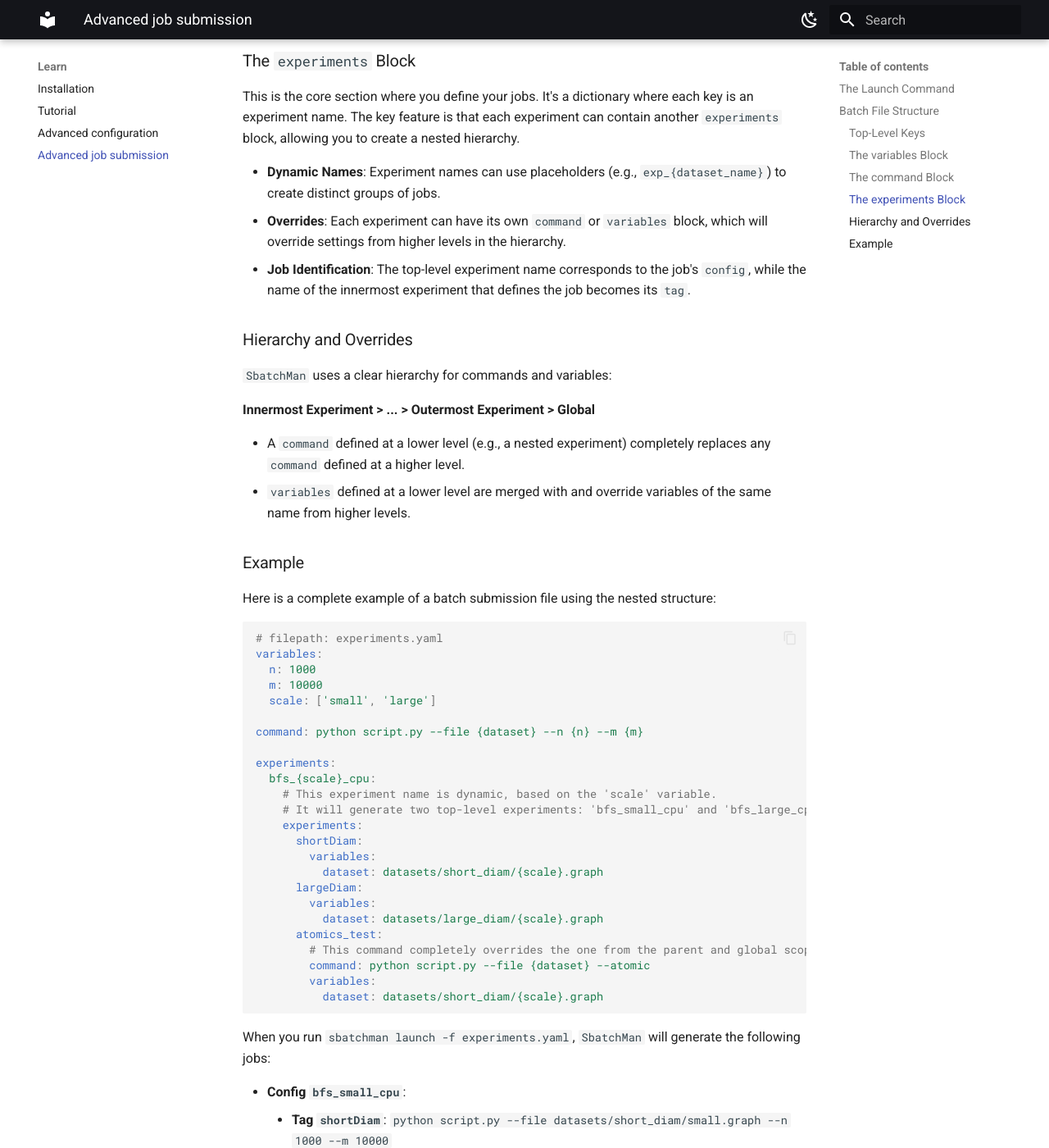
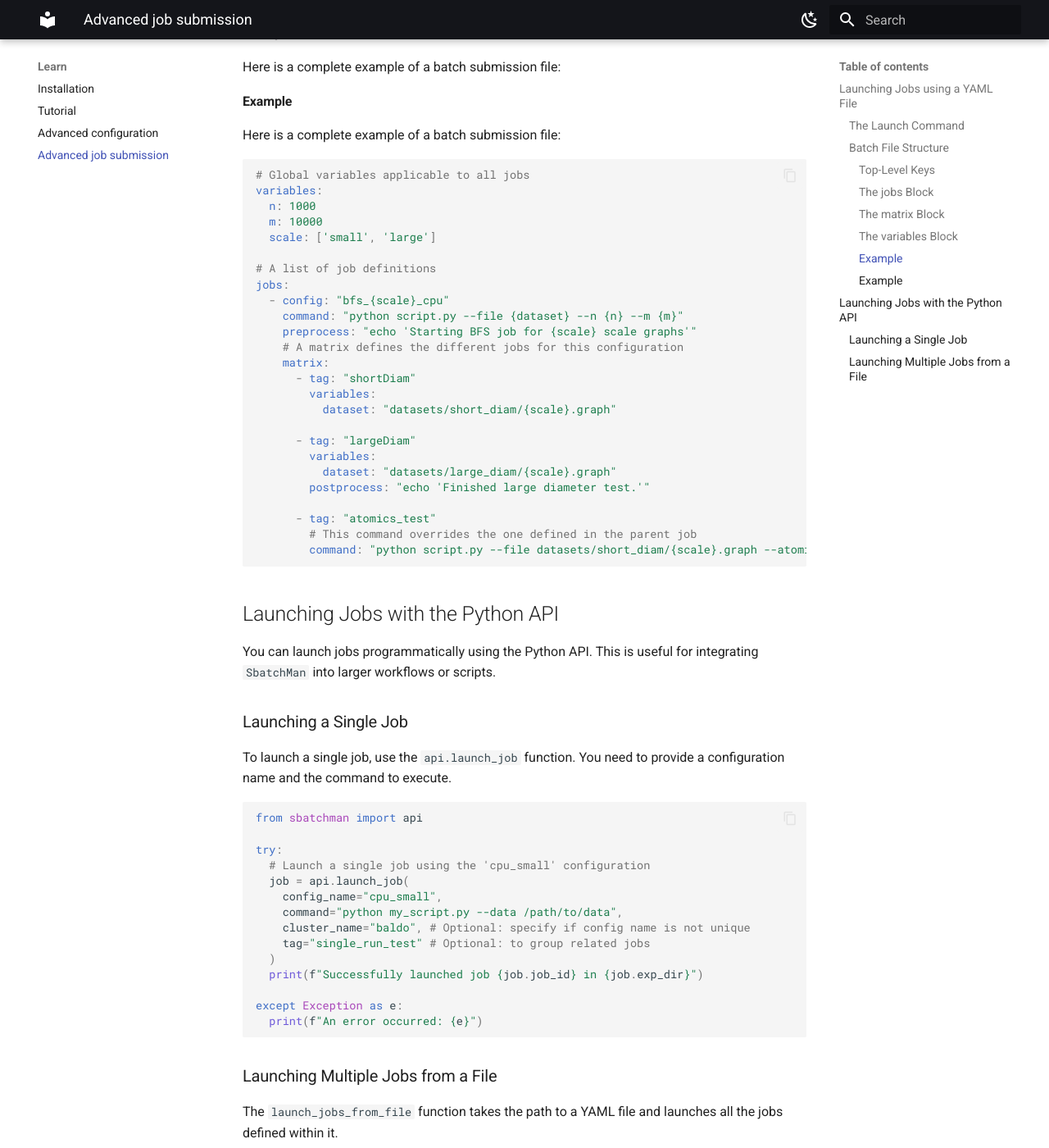
Before and after one commit to LorenzoPichetti/SbatchMan, an MkDocs documentation site: the page built from docs/learn/launching_jobs.md, in a window 1280 px wide and 1400 px high, scrolled down 2064 px. Shown: the whole window at 82% size. Built offline with MkDocs 1.6.1 and Material for MkDocs 9.7.7, drawn with Linux system fonts in a browser that asks for light colours; some of the changed text lies outside the part shown.

Commit message:
added preprocessing, postprocessing, improved jobs configuration documentation

````diff
--- a/docs/learn/launching_jobs.md
+++ b/docs/learn/launching_jobs.md
@@ -1,8 +1,11 @@
 # Advanced Job Submission
 
-`SbatchMan` simplifies running large-scale experiments by allowing you to launch multiple jobs from a single YAML file. This approach is ideal for parameter sweeps and testing combinations of different parameters.
+`SbatchMan` supports launching jobs using a YAML file or through the Python API. This guide will walk you through both methods, allowing you to manage complex job configurations and launch them efficiently.
 
-## The Launch Command
+## Launching Jobs using a YAML File
+This section explains how to use `SbatchMan` to launch jobs defined in a YAML file. This is particularly useful for managing complex experiments with multiple configurations and parameters.
+
+### The Launch Command
 
 To launch a batch of jobs, use the `launch` command with the `--file` option:
 
@@ -10,122 +13,138 @@ To launch a batch of jobs, use the `launch` command with the `--file` option:
 sbatchman launch --file experiments.yaml
 ```
 
-You can combine this with other `launch` options to filter which jobs from the file are submitted. For example, to only run jobs with a specific tag:
+### Batch File Structure
 
-```bash
-sbatchman launch -f experiments.yaml --include_tag shortDiam
-```
+The batch submission file is a YAML file that defines global variables and a list of job templates. `SbatchMan` will generate a job for each unique combination of parameters.
 
-## Batch File Structure
+#### Top-Level Keys
 
-The batch submission file is a YAML file that defines variables, commands, and a nested structure of experiments. `SbatchMan` will generate a job for each unique combination of parameters defined at every level of the hierarchy.
+The file has two main top-level keys:
 
-### Top-Level Keys
+-   `variables`: Defines global variables applicable to all jobs.
+-   `jobs`: A list of job templates.
 
-The file has three main top-level keys:
+#### The `jobs` Block
 
--   `variables`: Defines global variables for all experiments.
--   `command`: A default command template for all jobs.
--   `experiments`: The main block defining the jobs to be run in a hierarchical structure.
+This is a list where each item defines a job template. Each template can have the following keys:
 
-### The `variables` Block
+-   `config`: The name of the configuration to use. This can be dynamic, using variables (e.g., `gpu_partition_{gpu_number}`).
+-   `command`: A command template for the job.
+-   `preprocess`: An optional command to run before the main `command`.
+-   `postprocess`: An optional command to run after the main `command`.
+-   `variables`: A dictionary of variables that apply only to this job template.
+-   `matrix`: A list of variations for this job template. Each variation will generate one or more jobs.
 
-This section defines variables that will be used to generate different job configurations. The final set of jobs is the Cartesian product of all variable values.
+#### The `matrix` Block
+
+Each entry in the `matrix` list defines a specific set of runs for a job template and must contain a `tag`. It can also contain:
+
+-   `variables`: To define or override variables for this specific variation.
+-   `command`: To provide a command that overrides the job template's command.
+-   `preprocess`: To override the job template's preprocess command.
+-   `postprocess`: To override the job template's postprocess command.
+
+#### The `variables` Block
+
+This section defines variables that will be used to generate different job configurations. The final set of jobs is the Cartesian product of all applicable variable values.
 
 Variables can be defined in three ways:
 
 1.  **As a list of values:**
-    ```yaml
-    variables:
-      learning_rate: [0.01, 0.001]
-      use_gpu: [True, False]
-    ```
+  ```yaml
+  variables:
+    learning_rate: [0.01, 0.001]
+    use_gpu: [True, False]
+  ```
 2.  **As a path to a file:** `SbatchMan` will treat each line in the file as a value for the variable.
-    ```yaml
-    variables:
-      dataset_path: datasets.txt
-    ```
-    If `datasets.txt` contains:
-    ```
-    datasets/data1.csv
-    datasets/data2.csv
-    ```
-    Then `dataset_path` will have two possible values: `datasets/data1.csv` and `datasets/data2.csv`.
+  ```yaml
+  variables:
+    dataset_path: datasets.txt
+  ```
 3.  **As a path to a directory:** `SbatchMan` will treat each file in the directory as a value for the variable.
-    ```yaml
-    variables:
-      dataset_path: datasets/
-    ```
-    If `datasets/` contains:
-    ```
-    data1.csv
-    data2.csv
-    ```
-    Then `dataset_path` will have two possible values: `datasets/data1.csv` and `datasets/data2.csv`.
+  ```yaml
+  variables:
+    dataset_path: datasets/
+  ```
 
-### The `command` Block
+#### Example
 
-This is a global command template. Placeholders in the format `{variable_name}` will be replaced by the values of the defined variables.
+Here is a complete example of a batch submission file:
+
+#### Example
+
+Here is a complete example of a batch submission file:
 
 ```yaml
-command: python train.py --lr {learning_rate} --data {dataset_path}
-```
-
-### The `experiments` Block
-
-This is the core section where you define your jobs. It's a dictionary where each key is an experiment name. The key feature is that each experiment can contain another `experiments` block, allowing you to create a nested hierarchy.
-
--   **Dynamic Names**: Experiment names can use placeholders (e.g., `exp_{dataset_name}`) to create distinct groups of jobs.
--   **Overrides**: Each experiment can have its own `command` or `variables` block, which will override settings from higher levels in the hierarchy.
--   **Job Identification**: The top-level experiment name corresponds to the job's `config`, while the name of the innermost experiment that defines the job becomes its `tag`.
-
-### Hierarchy and Overrides
-
-`SbatchMan` uses a clear hierarchy for commands and variables:
-
-**Innermost Experiment > ... > Outermost Experiment > Global**
-
--   A `command` defined at a lower level (e.g., a nested experiment) completely replaces any `command` defined at a higher level.
--   `variables` defined at a lower level are merged with and override variables of the same name from higher levels.
-
-### Example
-
-Here is a complete example of a batch submission file using the nested structure:
-
-```yaml
-# filepath: experiments.yaml
+# Global variables applicable to all jobs
 variables:
   n: 1000
   m: 10000
   scale: ['small', 'large']
 
-command: python script.py --file {dataset} --n {n} --m {m}
+# A list of job definitions
+jobs:
+  - config: "bfs_{scale}_cpu"
+    command: "python script.py --file {dataset} --n {n} --m {m}"
+    preprocess: "echo 'Starting BFS job for {scale} scale graphs'"
+    # A matrix defines the different jobs for this configuration
+    matrix:
+      - tag: "shortDiam"
+        variables:
+          dataset: "datasets/short_diam/{scale}.graph"
 
-experiments:
-  bfs_{scale}_cpu:
-    # This experiment name is dynamic, based on the 'scale' variable.
-    # It will generate two top-level experiments: 'bfs_small_cpu' and 'bfs_large_cpu'.
-    experiments:
-      shortDiam:
+      - tag: "largeDiam"
         variables:
-          dataset: datasets/short_diam/{scale}.graph
-      largeDiam:
-        variables:
-          dataset: datasets/large_diam/{scale}.graph
-      atomics_test:
-        # This command completely overrides the one from the parent and global scope.
-        command: python script.py --file {dataset} --atomic
-        variables:
-          dataset: datasets/short_diam/{scale}.graph
+          dataset: "datasets/large_diam/{scale}.graph"
+        postprocess: "echo 'Finished large diameter test.'"
+
+      - tag: "atomics_test"
+        # This command overrides the one defined in the parent job
+        command: "python script.py --file datasets/short_diam/{scale}.graph --atomic"
 ```
 
-When you run `sbatchman launch -f experiments.yaml`, `SbatchMan` will generate the following jobs:
+## Launching Jobs with the Python API
 
--   **Config `bfs_small_cpu`**:
-    -   **Tag `shortDiam`**: `python script.py --file datasets/short_diam/small.graph --n 1000 --m 10000`
-    -   **Tag `largeDiam`**: `python script.py --file datasets/large_diam/small.graph --n 1000 --m 10000`
-    -   **Tag `atomics_test`**: `python script.py --file datasets/short_diam/small.graph --atomic`
--   **Config `bfs_large_cpu`**:
-    -   **Tag `shortDiam`**: `python script.py --file datasets/short_diam/large.graph --n 1000 --m 10000`
-    -   **Tag `largeDiam`**: `python script.py --file datasets/large_diam/large.graph --n 1000 --m 10000`
-    -   **Tag `atomics_test`**: `python script.py --file datasets/short_diam/large.graph --atomic`
+You can launch jobs programmatically using the Python API. This is useful for integrating `SbatchMan` into larger workflows or scripts.
+
+### Launching a Single Job
+
+To launch a single job, use the `api.launch_job` function. You need to provide a configuration name and the command to execute.
+
+```python
+from sbatchman import api
+
+try:
+  # Launch a single job using the 'cpu_small' configuration
+  job = api.launch_job(
+    config_name="cpu_small",
+    command="python my_script.py --data /path/to/data",
+    cluster_name="baldo", # Optional: specify if config name is not unique
+    tag="single_run_test" # Optional: to group related jobs
+  )
+  print(f"Successfully launched job {job.job_id} in {job.exp_dir}")
+
+except Exception as e:
+  print(f"An error occurred: {e}")
+```
+
+### Launching Multiple Jobs from a File
+
+The `launch_jobs_from_file` function takes the path to a YAML file and launches all the jobs defined within it.
+
+```python
+from pathlib import Path
+from sbatchman import api
+
+# Path to your batch jobs file
+jobs_file = Path("experiments.yaml")
+
+try:
+  # Launch the jobs
+  launched_jobs = api.launch_jobs_from_file(jobs_file)
+  print(f"Successfully launched {len(launched_jobs)} jobs.")
+  for job in launched_jobs:
+    print(f"  - Job ID: {job.job_id}, Config: {job.config_name}, Tag: {job.tag}")
+except Exception as e:
+    print(f"An error occurred: {e}")
+```
````
Also changed, not shown: docs/learn/configuration.md (+1 -1 lines), 4 other files.
